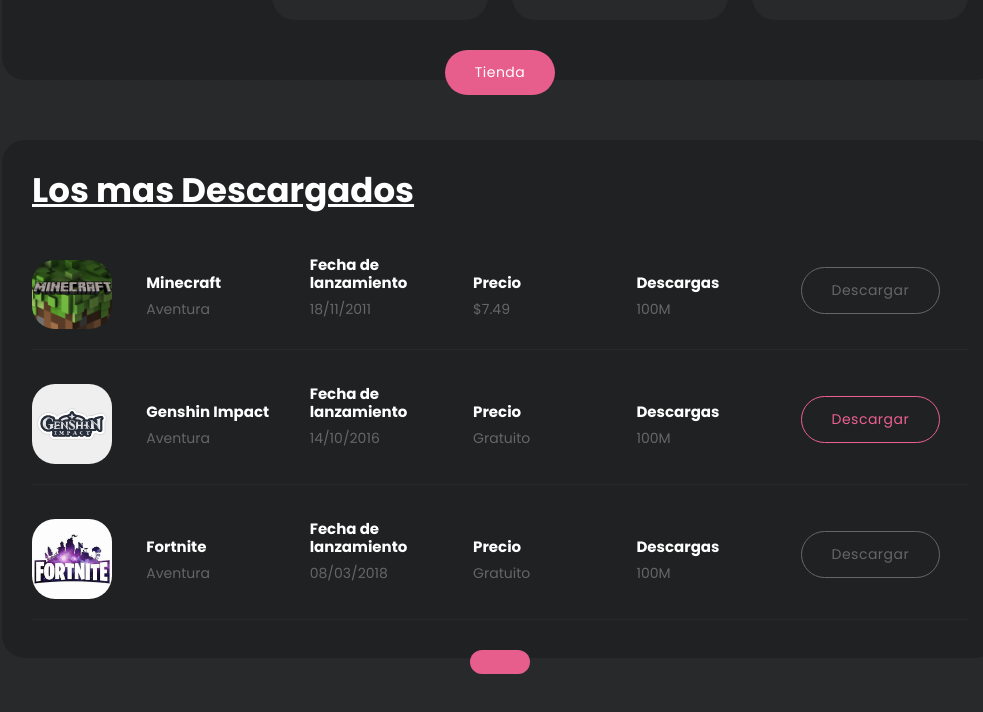
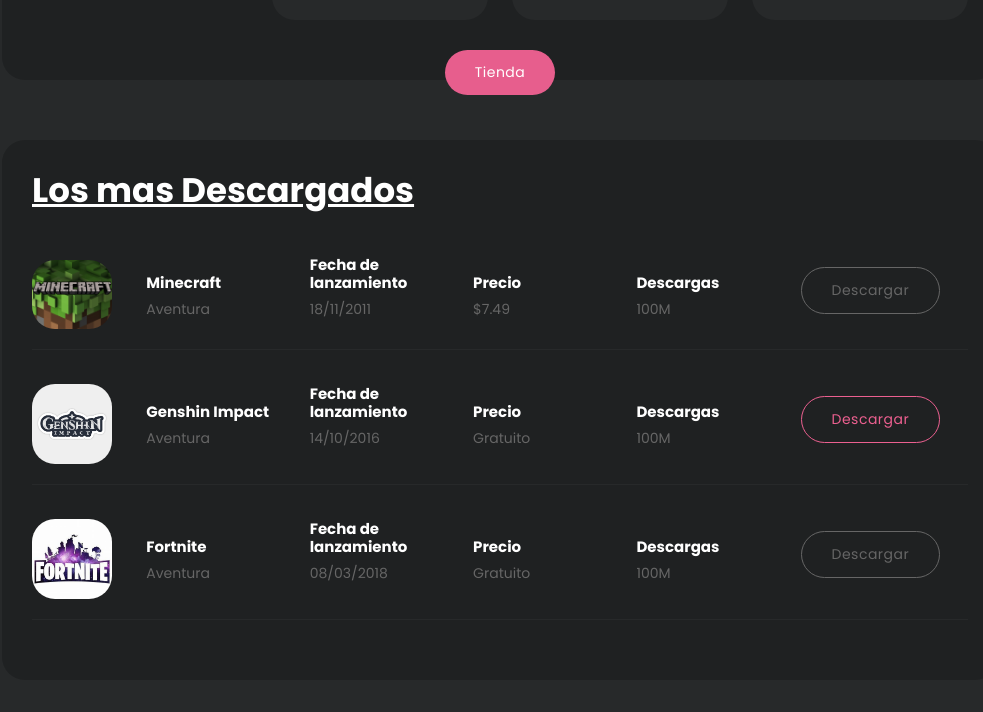
Before and after one commit to miguel360dxd/miguel360dxd.github.io, a plain HTML site: page index.html in a window 1280 px wide. Shown: the part 1345-2057 px from the top of the page, without its empty margins (140-1123 px from the left). Drawn offline with nearby package versions, Linux system fonts and the light colour scheme.

Commit message:
eliminar el boton

```diff
--- a/index.html
+++ b/index.html
@@ -246,11 +246,7 @@ https://templatemo.com/tm-579-cyborg-gaming
                 </ul>
               </div>
             </div>
-            <div class="col-lg-12">
-              <div class="main-button">
-                <a href="profile.html"></a>
-              </div>
-            </div>
+
           </div>
           <!-- ***** Gaming Library End ***** -->
         </div>
```
